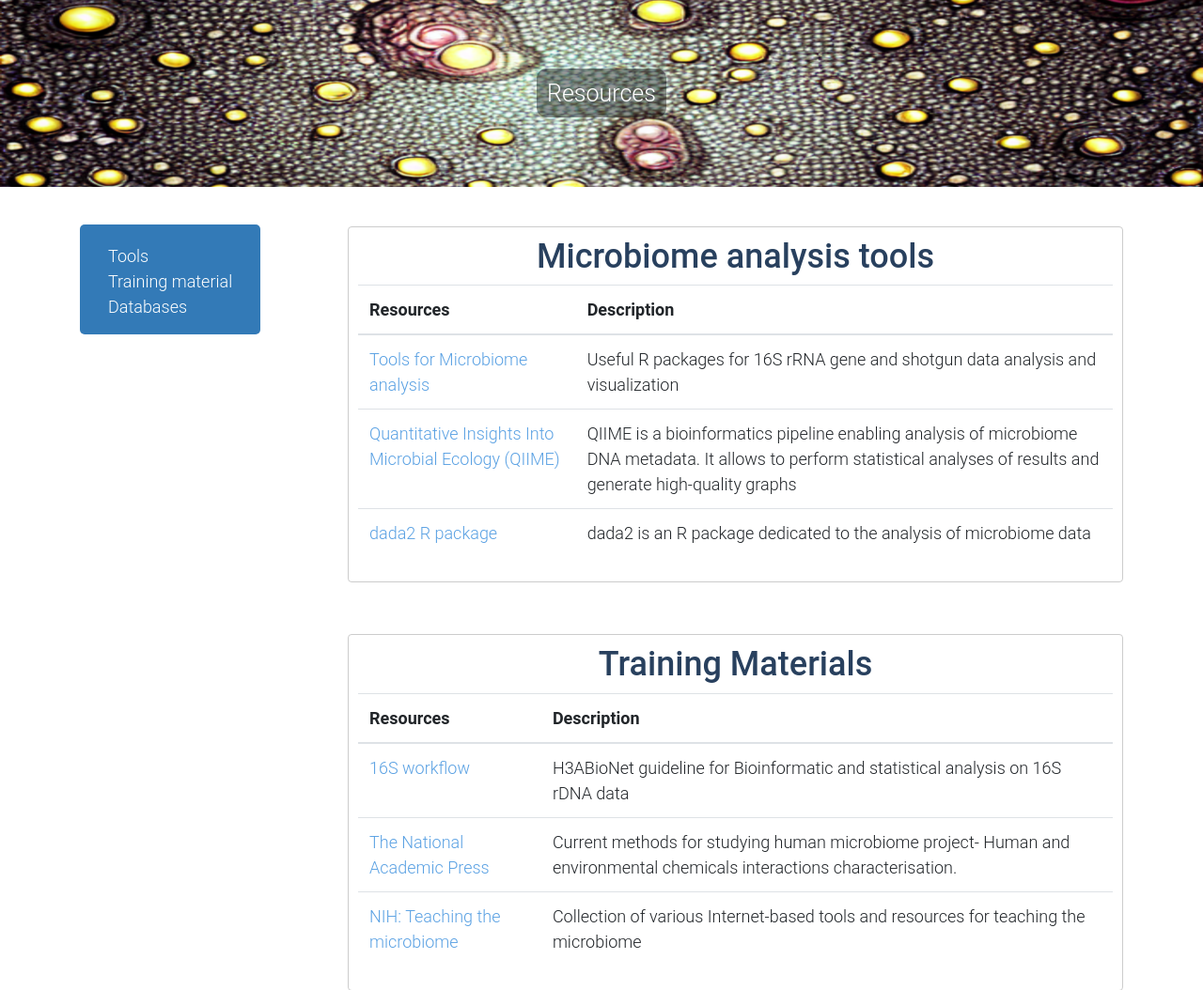
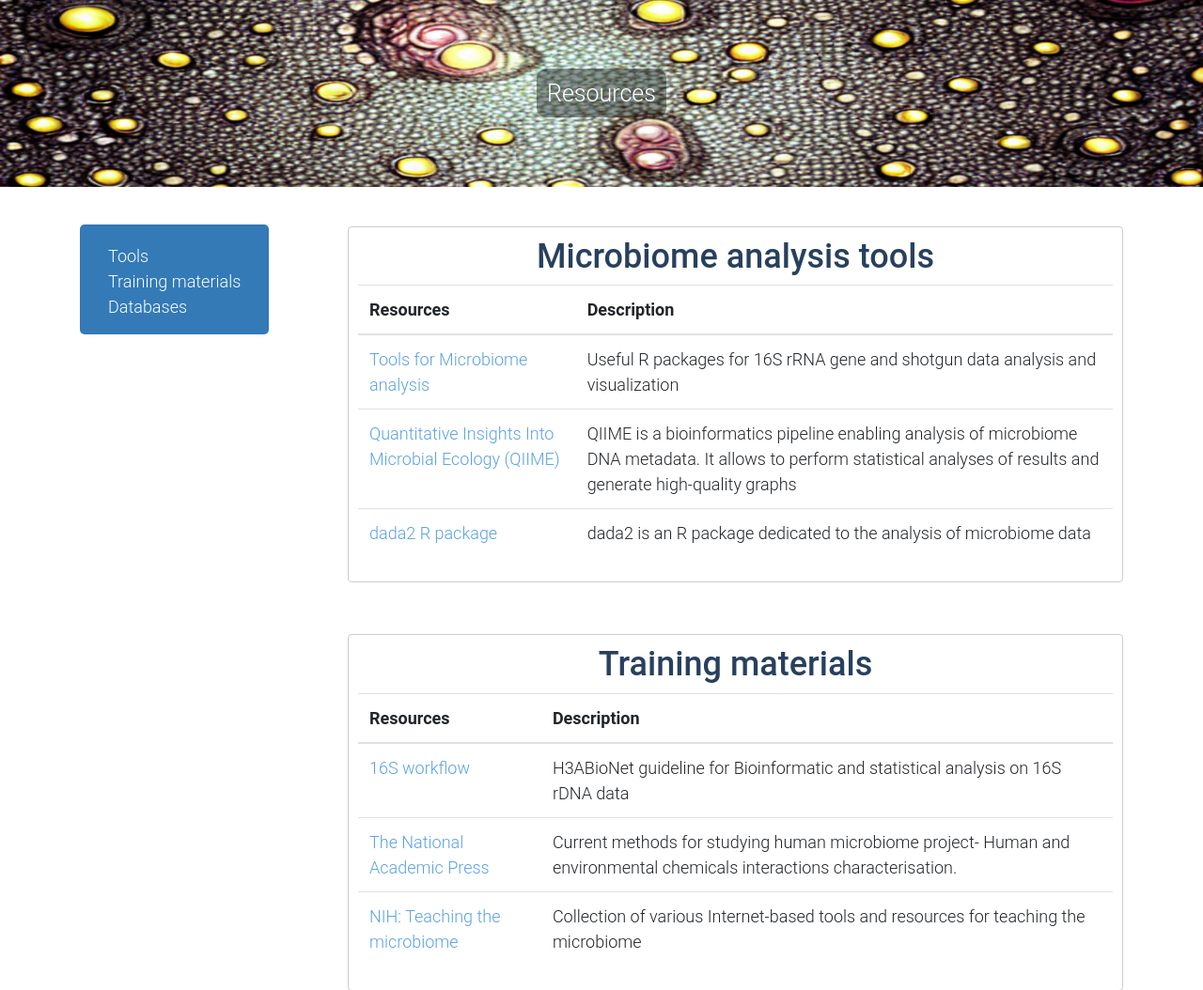
Before and after one commit to h3abionet/african_microbiome_portal, a Django app: page /resource/ in a window 1280 px wide. Shown: the part 146-1200 px from the top of the page at 94% size. Run offline with Django 3.2, Linux system fonts and the light colour scheme; some libraries are stand-ins or nearby versions.

Commit message:
minor typography changes

```diff
--- a/MicroBiome/templates/dashboard.html
+++ b/MicroBiome/templates/dashboard.html
@@ -48,7 +48,7 @@
 {% comment %} https://medium.com/wdstack/bootstrap-4-chart-js-39006427f08f {% endcomment %}
 {% comment %} TODO: Need to change it to mobile friendly {% endcomment %}
 {% comment %} <div class="container"> {% endcomment %}
-	<div class="card mt-4 text-center"><H1>PORTAL DATA OVERVIEW</H1></div>
+	<div class="card mt-4 text-center"><h3>Portal Data Overview</h3></div>
 	<br />
 
 	<div class="container">
--- a/MicroBiome/templates/resouces.html
+++ b/MicroBiome/templates/resouces.html
@@ -13,7 +13,7 @@
 				<div class="no_style">
 
 					<li><a class="side_link" href="#1">Tools</a></li>
-					<li><a class="side_link" href="#2">Training material</a></li>
+					<li><a class="side_link" href="#2">Training materials</a></li>
 					<li><a class="side_link" href="#3">Databases</a></li>
 				</div>
 
@@ -65,7 +65,7 @@
 		<br /><br />
 		<div class="page-section">
 
-			<h3 class="text-center" id="2">Training Materials</h3>
+			<h3 class="text-center" id="2">Training materials</h3>
 
 			<table class="table table-hover">
 				<thead>
```
